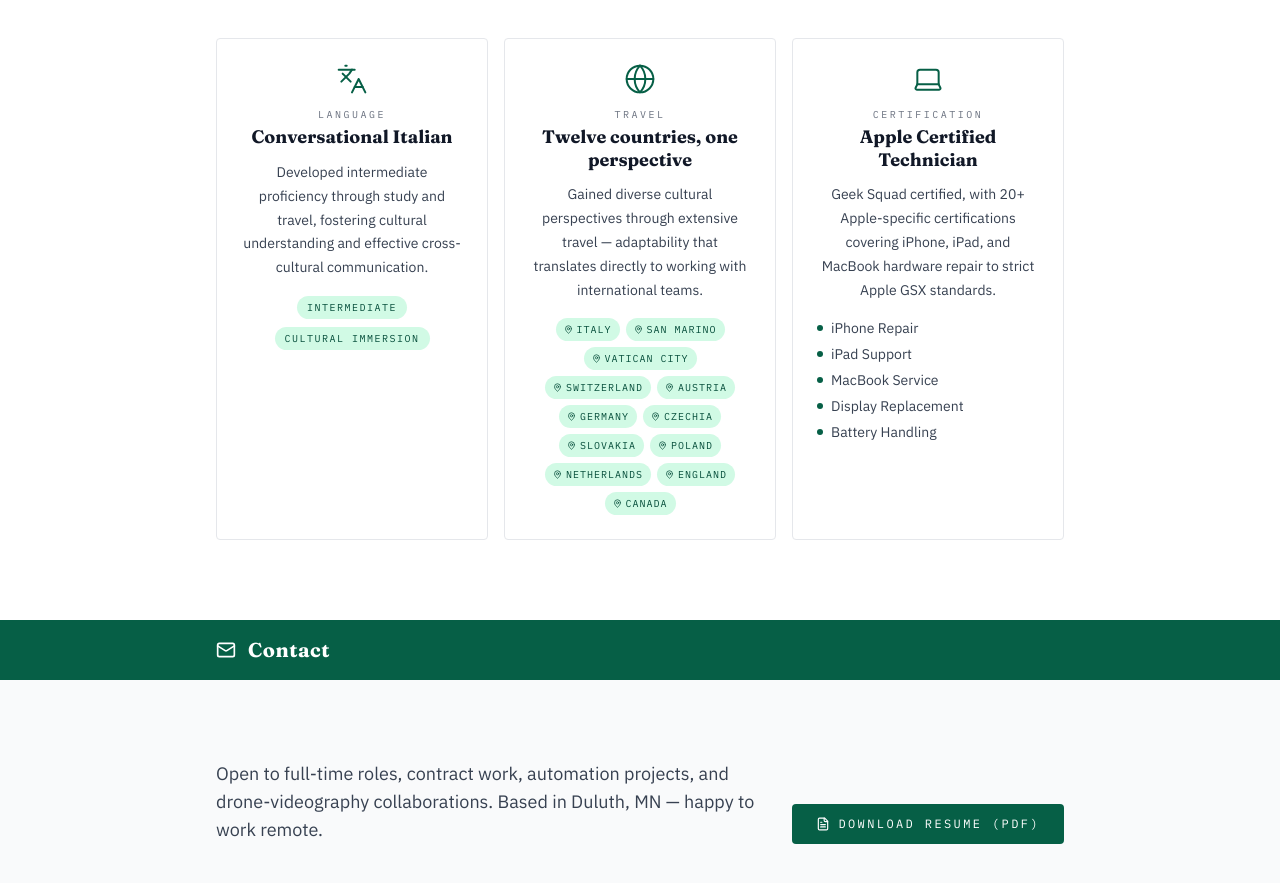
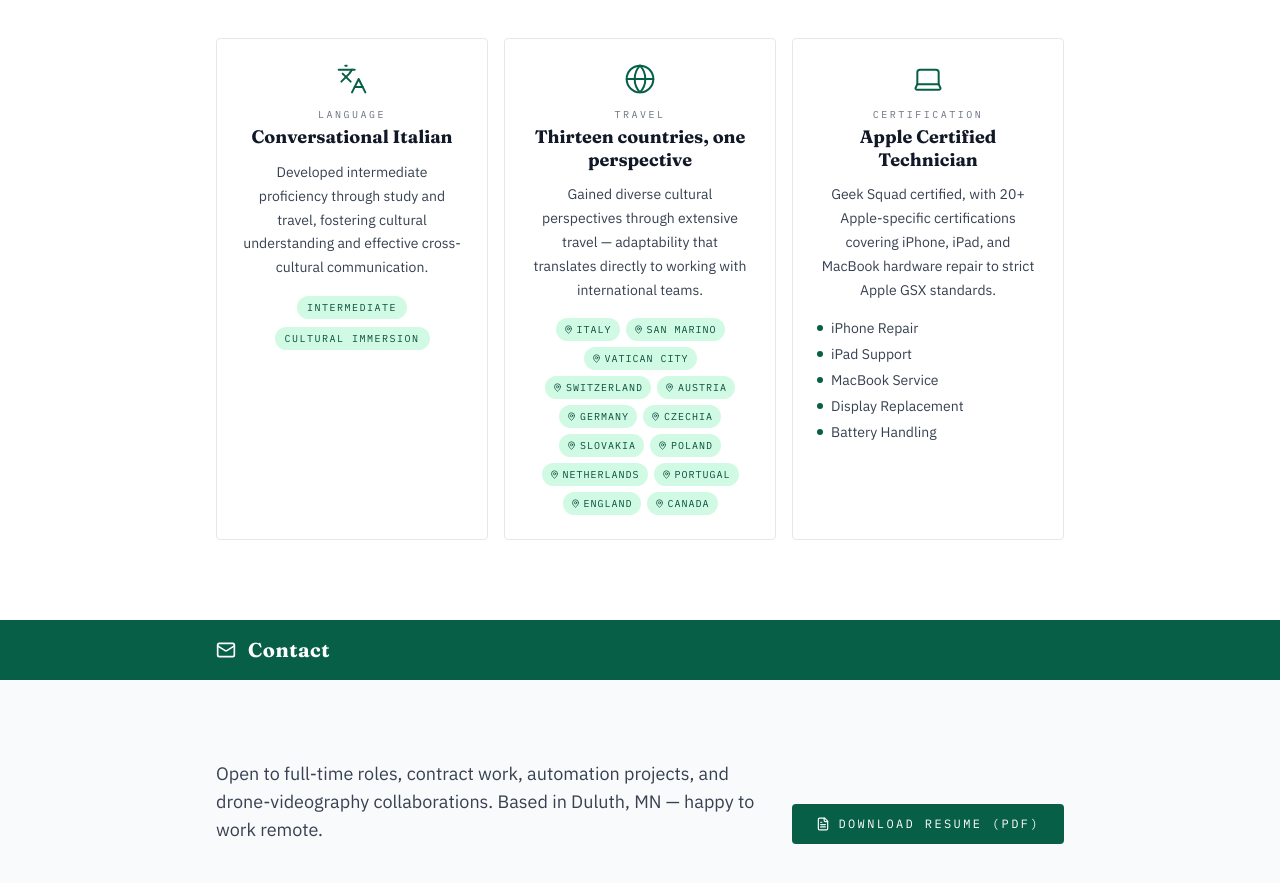
Before and after one commit to BrandonHenrickson/personal-website, a React (Vite) app: page / in a window 1280 px wide. Shown: the part 9480-10363 px from the top of the page. Built offline with nearby package versions, Linux system fonts and the light colour scheme.

Commit message:
Update travel count to 13 countries (add Portugal)

```diff
--- a/src/components/sections/AccomplishmentsSection.jsx
+++ b/src/components/sections/AccomplishmentsSection.jsx
@@ -14,13 +14,13 @@ const items = [
   {
     icon: Globe,
     eyebrow: 'Travel',
-    title: 'Twelve countries, one perspective',
+    title: 'Thirteen countries, one perspective',
     body:
       'Gained diverse cultural perspectives through extensive travel — adaptability that translates directly to working with international teams.',
     countries: [
       'Italy', 'San Marino', 'Vatican City', 'Switzerland',
       'Austria', 'Germany', 'Czechia', 'Slovakia',
-      'Poland', 'Netherlands', 'England', 'Canada',
+      'Poland', 'Netherlands', 'Portugal', 'England', 'Canada',
     ],
   },
   {
```
